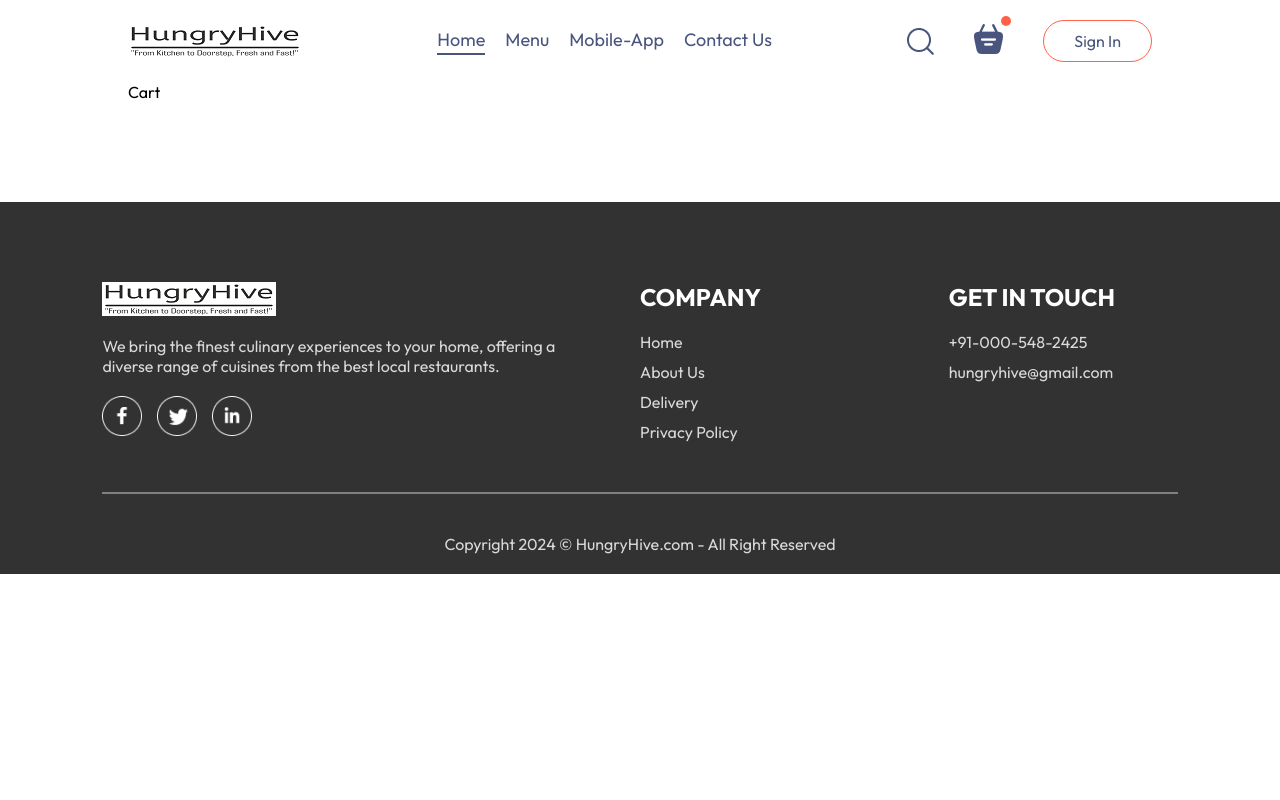
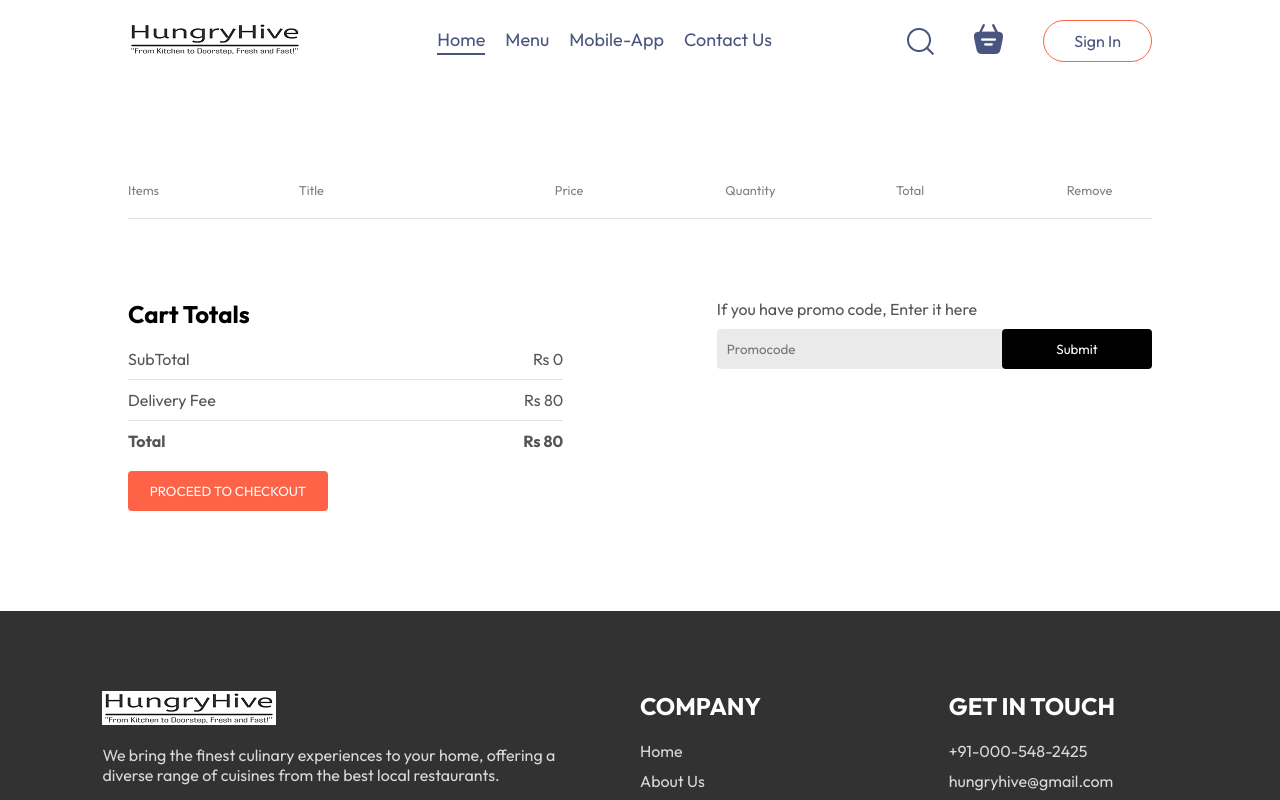
Before and after one commit to isujitkr/hungryhive, a React (Vite) app in the folder frontend/: page /cart in a window 1280 px wide. Shown: the top 800 px of the page. Built offline with nearby package versions, Linux system fonts and the light colour scheme.

Commit message:
cart page created

```diff
--- a/frontend/src/components/Navbar/Navbar.jsx
+++ b/frontend/src/components/Navbar/Navbar.jsx
@@ -1,13 +1,17 @@
-import React, { useState } from 'react';
+import React, { useContext, useState } from 'react';
 import './Navbar.css'
 import { assets } from '../../assets/assets';
 import {Link} from 'react-router-dom'
+import { StoreContext } from '../../context/StoreContext';
 
 const Navbar = ({ setShowLogin }) => {
   const [menu, setMenu] = useState("home");
+  const { getTotalCartAmount } = useContext(StoreContext);
   return (
     <div className="navbar">
-      <img src={assets.logo} className="logo" />
+      <Link to="/">
+        <img src={assets.logo} className="logo" />
+      </Link>
       <ul className="navbar-menu">
         <Link
           to="/"
@@ -42,8 +46,10 @@ const Navbar = ({ setShowLogin }) => {
       <div className="navbar-right">
         <img src={assets.search_icon} alt="" />
         <div className="navbar-search-icon">
-          <img src={assets.basket_icon} alt="" />
-          <div className="dot"></div>
+          <Link to="/cart">
+            <img src={assets.basket_icon} alt="" />
+          </Link>
+          <div className={getTotalCartAmount() === 0 ? "" : "dot"}></div>
         </div>
         <button onClick={() => setShowLogin(true)}>Sign In</button>
       </div>
--- a/frontend/src/context/StoreContext.jsx
+++ b/frontend/src/context/StoreContext.jsx
@@ -20,15 +20,25 @@ const StoreContextProvider = (props) => {
         setCartItems((prev) =>({...prev, [itemId]:prev[itemId] - 1}))
     }
 
-    useEffect(() => {
-        console.log(cartItems);
-    },[cartItems])
+    const getTotalCartAmount = () => {
+        let totalAmount = 0;
+        for (const item in cartItems) {
+            if (cartItems[item] > 0) {
+                let itemInfo = food_list.find((product) => product._id === item);
+                totalAmount += itemInfo.price * cartItems[item];
+            }
+        }
+
+        return totalAmount;
+    }
+
     const contextValue = {
         food_list,
         cartItems,
         setCartItems,
         addToCart,
-        removeFromCart
+        removeFromCart,
+        getTotalCartAmount
     };
 
     return (
--- a/frontend/src/pages/Cart/Cart.css
+++ b/frontend/src/pages/Cart/Cart.css
@@ -0,0 +1,107 @@
+.cart{
+    margin-top: 100px;
+}
+
+.cart-items-title{
+    display: grid;
+    grid-template-columns: 1fr 1.5fr 1fr 1fr 1fr 0.5fr;
+    align-items: center;
+    color: grey;
+    font-size: max(1vw, 12px);
+}
+
+.cart-items-item{
+    margin: 10px 0px;
+    color: black;
+}
+
+.cart-items-item img{
+    width: 50px;
+}
+
+.cart hr{
+    height: 1px;
+    background-color: #e2e2e2;
+    border: none;
+}
+
+.cart-items-item .cross{
+    cursor: pointer;
+}
+
+.cart-bottom{
+    margin-top: 80px;
+    display: flex;
+    justify-content: space-between;
+    gap: max(12vw, 20px);
+
+}
+
+.cart-total{
+    flex: 1;
+    display: flex;
+    flex-direction: column;
+    gap: 20px;
+}
+
+.cart-total-details{
+    display: flex;
+    justify-content: space-between;
+    color:  #555;
+}
+
+.cart-total hr{
+    margin: 10px 0px;
+}
+
+.cart-total button{
+    border: none;
+    color: white;
+    background-color: tomato;
+    width: max(15vw, 200px);
+    padding: 12px 0px;
+    border-radius: 4px;
+    cursor: pointer;
+}
+
+.cart-promocode{
+    flex: 1;
+}
+
+.cart-promocode p{
+    color: #555;
+}
+
+.cart-promocode-input{
+    margin-top: 10px;
+    display: flex;
+    justify-content: space-between;
+    align-items: center;
+    background-color: #eaeaea;
+    border-radius: 4px;
+}
+
+.cart-promocode-input input{
+    background: transparent;
+    border: none;
+    outline: none;
+    padding-left: 10px;
+}
+
+.cart-promocode-input button{
+    width: max(10vw, 150px);
+    padding: 12px 5px;
+    background-color: black;
+    border: none;
+    color: white;
+    border-radius: 4px;
+}
+
+@media(max-width: 750px){
+    .cart-bottom{
+        flex-direction: column-reverse;
+    }
+    .cart-promocode{
+        justify-content: start;
+    }
+}
--- a/frontend/src/pages/Cart/Cart.jsx
+++ b/frontend/src/pages/Cart/Cart.jsx
@@ -1,10 +1,76 @@
-import React from 'react';
+import React, { useContext } from 'react';
 import './Cart.css';
+import { StoreContext } from '../../context/StoreContext';
 
 const Cart = () => {
+
+  const { cartItems, food_list, removeFromCart, getTotalCartAmount } = useContext(StoreContext);
   return (
-    <div>Cart</div>
-  )
+    <div className="cart">
+      <div className="cart-items">
+        <div className="cart-items-title">
+          <p>Items</p>
+          <p>Title</p>
+          <p>Price</p>
+          <p>Quantity</p>
+          <p>Total</p>
+          <p>Remove</p>
+        </div>
+        <br />
+        <hr />
+        {food_list.map((item, index) => {
+          if (cartItems[item._id] > 0) {
+            return (
+              <div>
+                <div className="cart-items-title cart-items-item">
+                  <img src={item.image} alt="" />
+                  <p>{item.name}</p>
+                  <p>Rs {item.price}</p>
+                  <p>{cartItems[item._id]}</p>
+                  <p>Rs {item.price * cartItems[item._id]}</p>
+                  <p onClick={() => removeFromCart(item._id)} className="cross">
+                    x
+                  </p>
+                </div>
+                <hr />
+              </div>
+            );
+          }
+        })}
+      </div>
+      <div className="cart-bottom">
+        <div className="cart-total">
+          <h2>Cart Totals</h2>
+          <div>
+            <div className="cart-total-details">
+              <p>SubTotal</p>
+              <p>Rs {getTotalCartAmount() }</p>
+            </div>
+            <hr />
+            <div className="cart-total-details">
+              <p>Delivery Fee</p>
+              <p>Rs {80}</p>
+            </div>
+            <hr />
+            <div className="cart-total-details">
+              <b>Total</b>
+              <b>Rs {getTotalCartAmount() + 80}</b>
+            </div>
+          </div>
+          <button>PROCEED TO CHECKOUT</button>
+        </div>
+        <div className="cart-promocode">
+          <div>
+            <p>If you have promo code, Enter it here</p>
+            <div className="cart-promocode-input">
+              <input type="text" placeholder='Promocode' />
+              <button>Submit</button>
+            </div>
+          </div>
+        </div>
+      </div>
+    </div>
+  );
 }
 
 export default Cart
```
